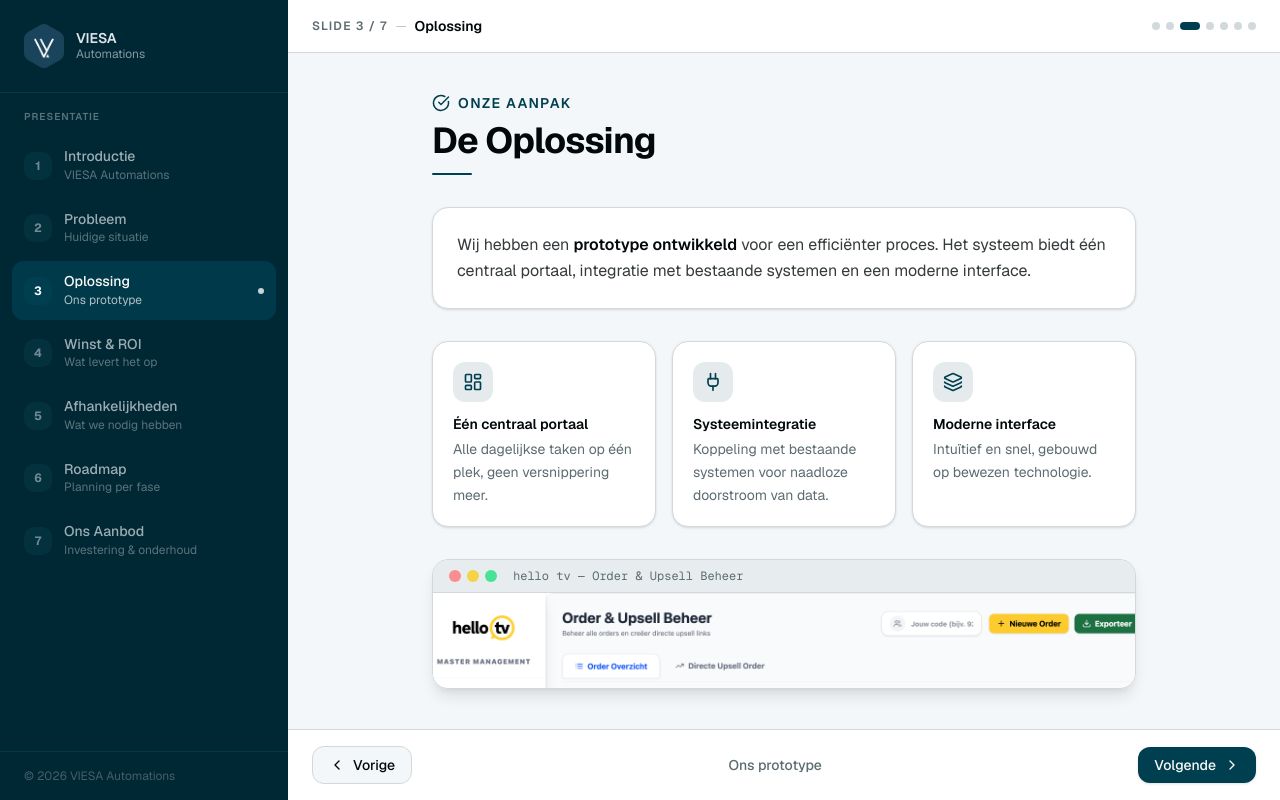
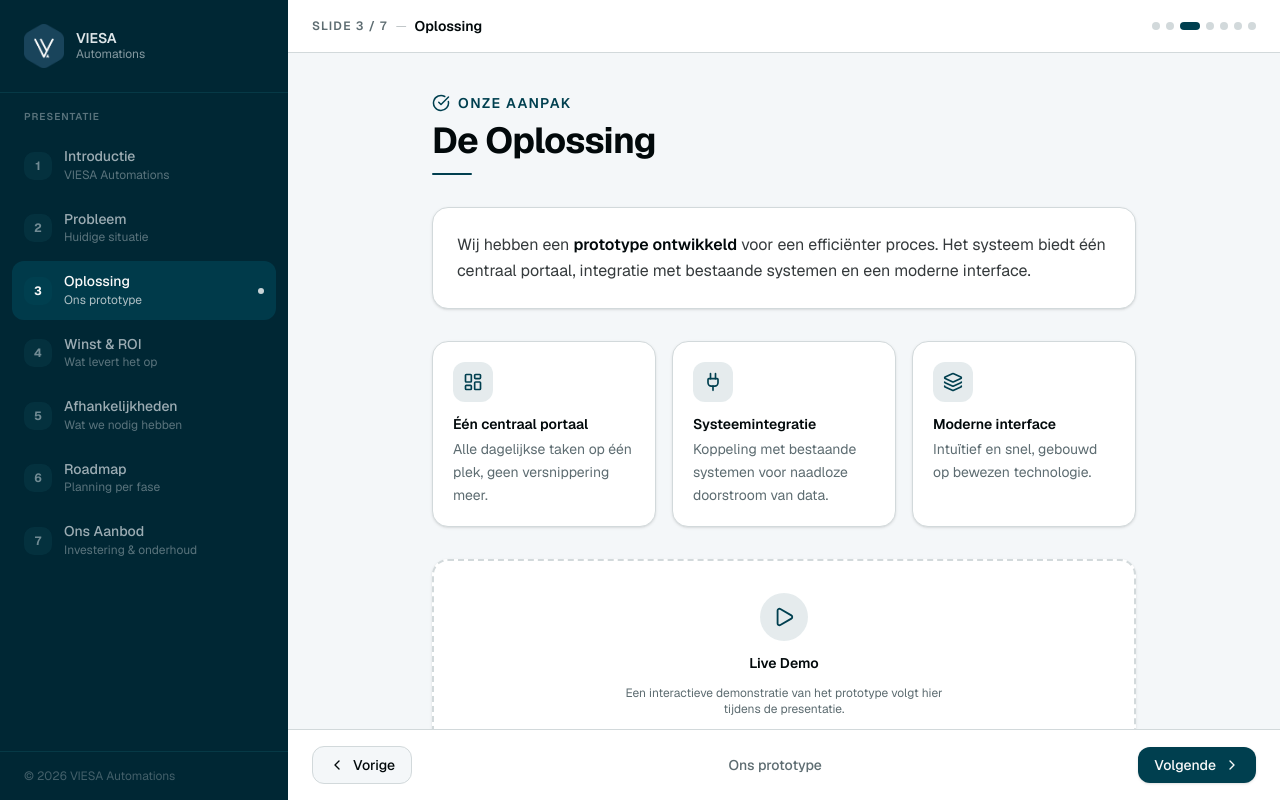
Before and after one commit to jfahellemons/viesa-hellotv-presentation, a Next.js app: page / in a window 1280 px wide. Both pictures are taken after a click on the tab 1196 px from the left and 26 px from the top of the page. Built offline with nearby package versions, Linux system fonts and the light colour scheme.

Commit message:
revert: restore original demo placeholder\n\nRemove 'Image' import and screenshot reference.

```diff
--- a/components/slides/OplossingsSlide.tsx
+++ b/components/slides/OplossingsSlide.tsx
@@ -1,5 +1,4 @@
-import Image from 'next/image'
-import { CheckCircle, LayoutDashboard, Plug, Layers } from 'lucide-react'
+import { CheckCircle, LayoutDashboard, Plug, Layers, Play } from 'lucide-react'
 
 const features = [
   {
@@ -66,27 +65,15 @@ export default function OplossingsSlide() {
         ))}
       </div>
 
-      {/* Demo screenshot */}
-      <div className="rounded-2xl overflow-hidden border border-border shadow-lg">
-        <div className="bg-muted px-4 py-2 flex items-center gap-2 border-b border-border">
-          <div className="flex gap-1.5">
-            <span className="w-3 h-3 rounded-full bg-red-400/70" />
-            <span className="w-3 h-3 rounded-full bg-yellow-400/70" />
-            <span className="w-3 h-3 rounded-full bg-green-400/70" />
-          </div>
-          <span className="text-xs text-muted-foreground font-mono ml-2">
-            hello tv — Order &amp; Upsell Beheer
-          </span>
+      {/* Demo placeholder */}
+      <div className="bg-card rounded-2xl border-2 border-dashed border-border flex flex-col items-center justify-center gap-3 py-8 shadow-sm">
+        <div className="flex h-12 w-12 items-center justify-center rounded-full bg-primary/10 text-primary">
+          <Play size={22} />
         </div>
-        <div className="relative w-full aspect-[16/9]">
-          <Image
-            src="/demo-screenshot.png"
-            alt="Hello TV Order & Upsell Beheer portaal — live demo schermafbeelding"
-            fill
-            className="object-cover object-top"
-            priority
-          />
-        </div>
+        <p className="font-semibold text-foreground text-sm">Live Demo</p>
+        <p className="text-muted-foreground text-xs text-center max-w-xs">
+          Een interactieve demonstratie van het prototype volgt hier tijdens de presentatie.
+        </p>
       </div>
     </div>
   )
```
